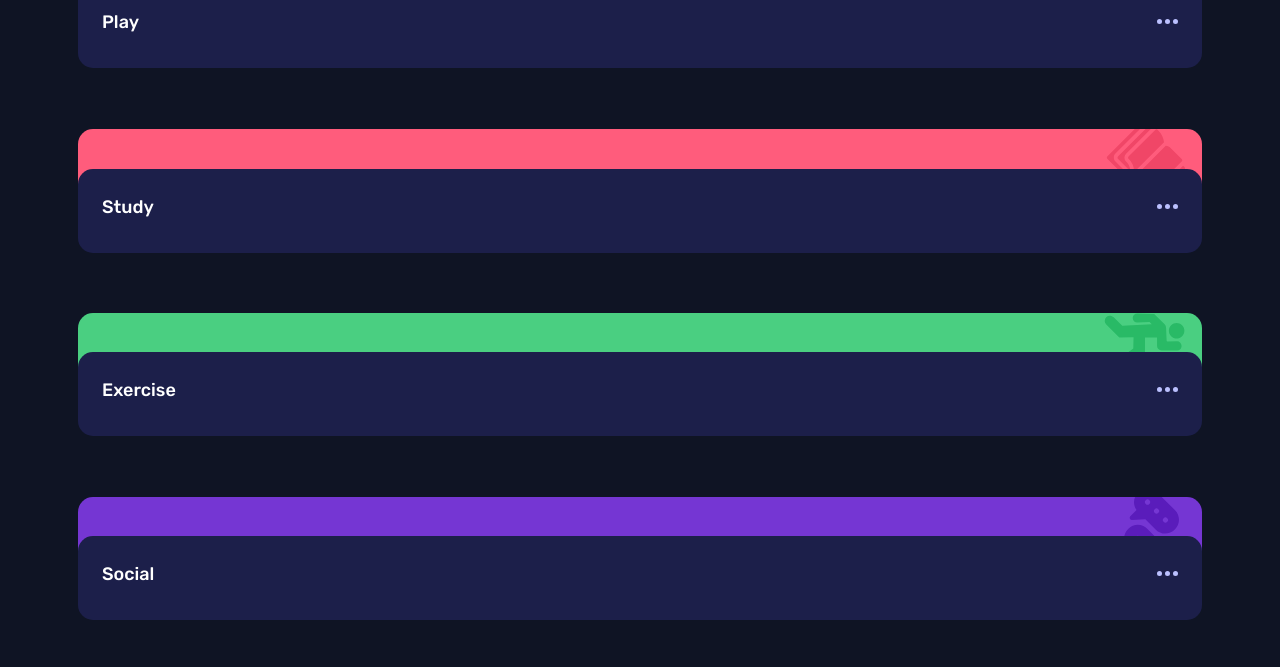
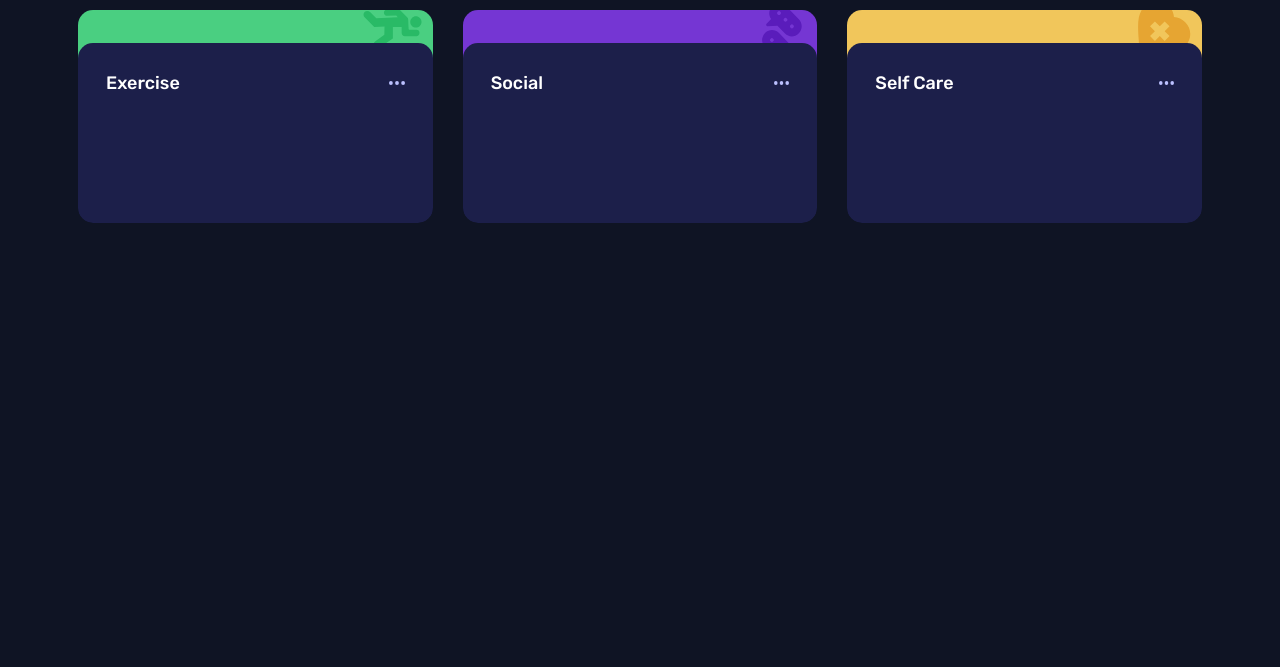
Before and after one commit to DocForLoop/time-tracking-dashboard, a website built with Vite: page index.html in a window 1280 px wide. Shown: the part 639-1306 px from the top of the page. After the commit the page ends 1035 px from the top, so only its background shows below. Built offline with nearby package versions, Linux system fonts and the light colour scheme.

Commit message:
Add tablet styles

```diff
--- a/src/scss/components/_breakpoints.scss
+++ b/src/scss/components/_breakpoints.scss
@@ -1 +1,101 @@
 @use '@scss/global/functions' as *;
+
+@media (width > em(767.5)) {
+
+    .dashboard {
+        grid-auto-rows: rem(213);
+        gap: fluid(24, 32, 768, 1440);
+        grid-template-areas:
+        "profile profile profile"
+        "work play study"
+        "exercise social self";
+
+        &__card-decor {
+            block-size: rem(51);
+        }
+
+        &__card-icon--work {
+            inline-size: rem(58);
+            block-size: rem(58);
+            margin-inline-end: 11px;
+            margin-block-start: -7px;
+        }
+
+        &__card-icon--play {
+            inline-size: rem(58);
+            block-size: rem(58);
+            margin-inline-end: 11px;
+            margin-block-start: -6px;
+        }
+
+        &__card-icon--study {
+            inline-size: rem(58);
+            block-size: rem(58);
+            margin-inline-end: 11px;
+            margin-block-start: -6px;
+        }
+
+        &__card-icon--exercise {
+            inline-size: rem(58.7);
+            block-size: rem(39.4);
+            margin-inline-end: 11px;
+            margin-block-start: -1px;
+        }
+
+        &__card-icon--social {
+            inline-size: rem(54.24);
+            block-size: rem(73.7);
+            margin-inline-end: 11px;
+            margin-block-start: -11px;
+        }
+
+        &__card-icon--self-care {
+            inline-size: rem(53);
+            block-size: rem(53);
+            margin-inline-end: 11px;
+            margin-block-start: -10px;
+        }
+
+        &__card-content {
+            padding-inline: fluid(21.5, 30, 768, 1440);
+            padding-block: fluid(25.5, 31, 768, 1440);
+            row-gap: 16px;
+            block-size: rem(180);
+        }
+
+        &__card-content--work {
+            margin-block-start: -18px;
+        }
+
+        &__card-content--play {
+            margin-block-start: -18px;
+        }
+
+        &__card-content--study {
+            margin-block-start: -18px;
+        }
+
+        &__card-content--exercise {
+            margin-block-start: -18px;
+        }
+
+        &__card-content--social {
+            margin-block-start: -18px;
+        }
+
+        &__card-content--self-care {
+            margin-block-start: -18px;
+        }
+
+        &__card-option-icon {
+            inline-size: rem(15.51);
+            block-size: rem(3.86);
+        }
+
+        &__card-data {
+            flex-direction: column;
+            row-gap: 8px;
+            align-items: flex-start;
+        }
+    }
+}
--- a/src/scss/components/_dashboard-layout.scss
+++ b/src/scss/components/_dashboard-layout.scss
@@ -19,7 +19,7 @@
     grid-auto-columns: 1fr;
     grid-template-rows: rem(203);
     grid-auto-rows: rem(160);
-    row-gap: 24px;
+    gap: 24px;
     grid-template-areas:
     "profile"
     "work"
```
